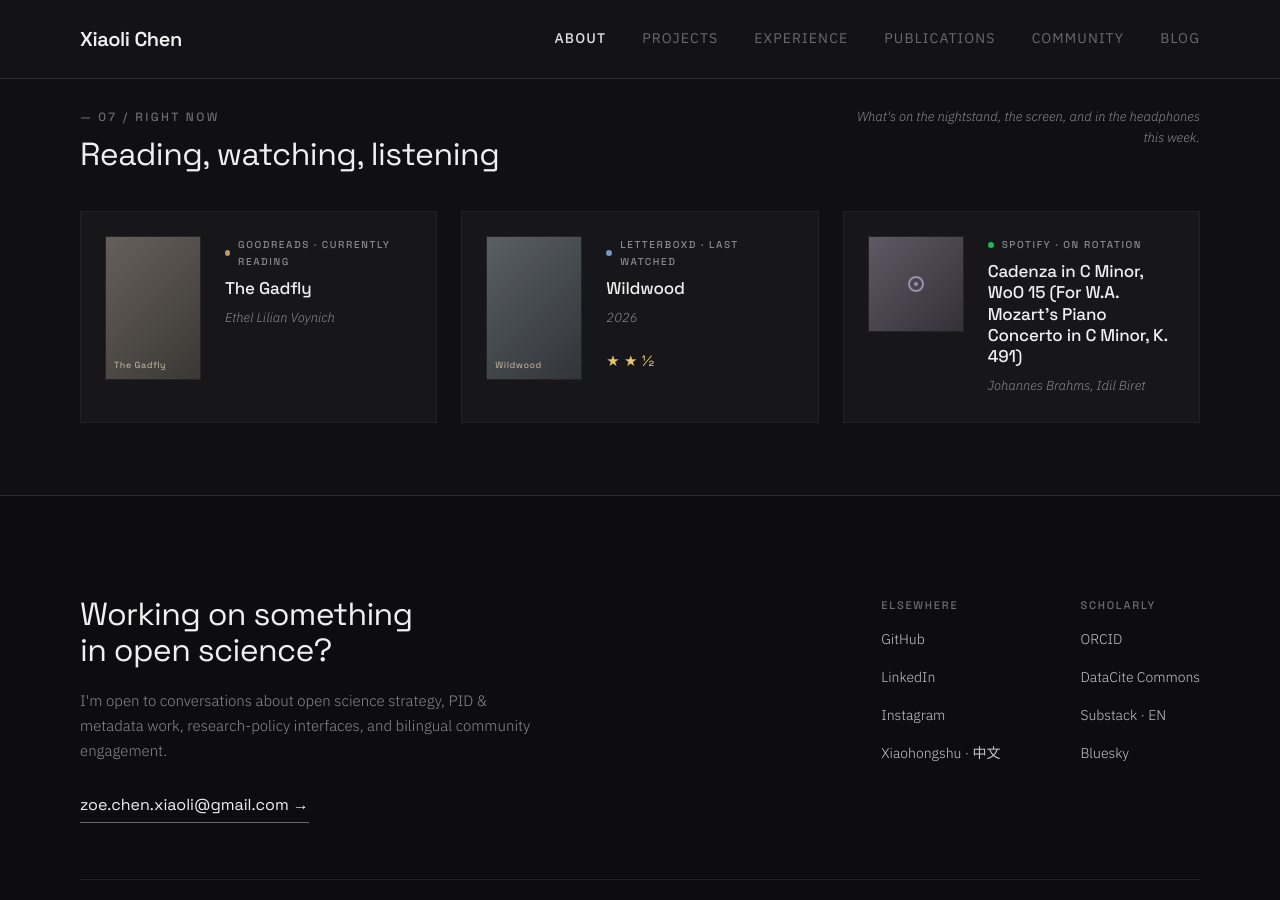
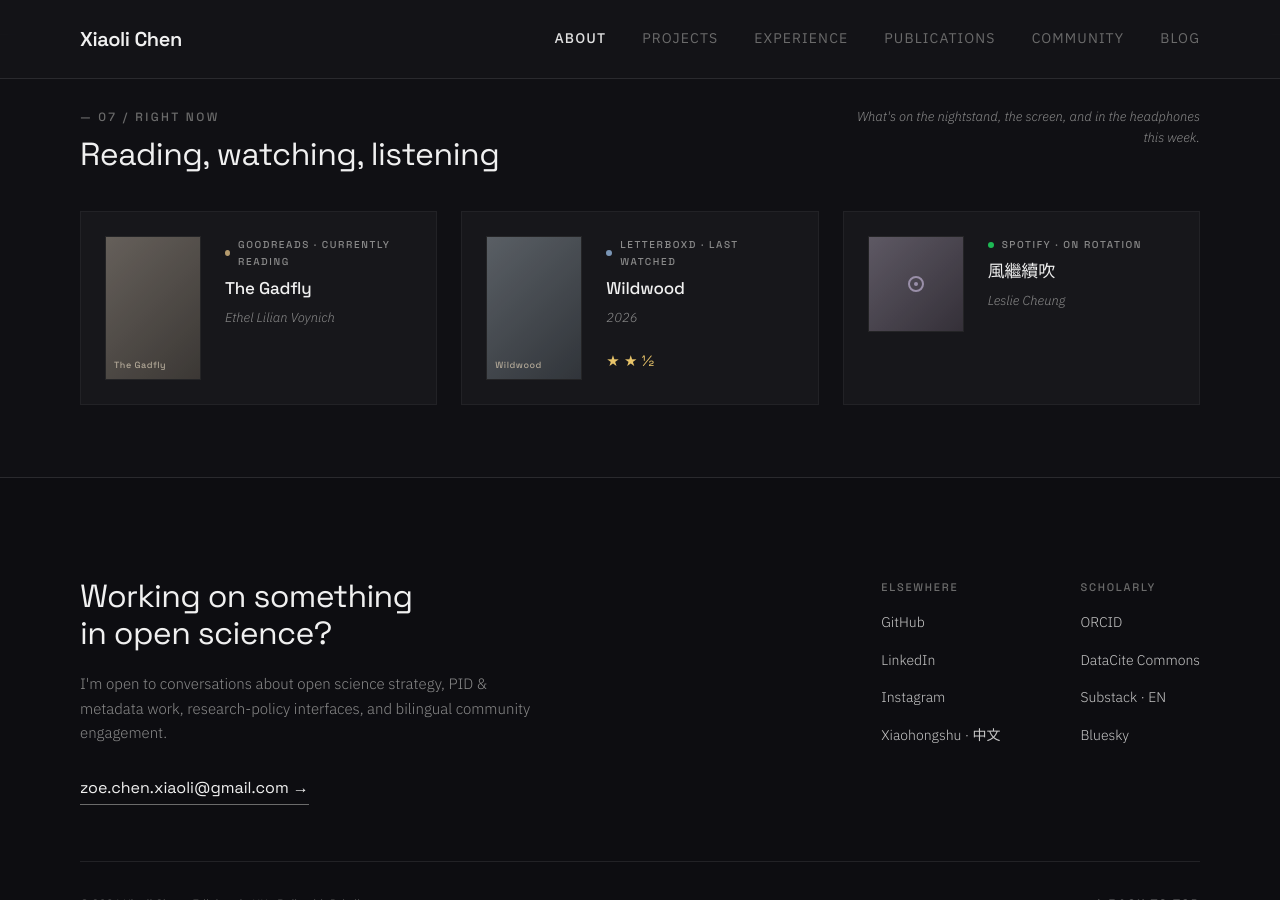
Before and after one commit to xchen101/xchen101.github.io, a Jekyll site: the page built from index.md, in a window 1280 px wide and 900 px high, scrolled down 6679 px. Built offline with Jekyll 4.4.1, drawn with Linux system fonts in a browser that asks for light colours; comment, search, counter and statistics services are not loaded; grey boxes are pictures that could not be loaded.

Commit message:
update: Right Now widget data (auto)

```diff
--- a/_data/now.yml
+++ b/_data/now.yml
@@ -1,4 +1,4 @@
-# Right now — auto-generated by Hermes cron on 2026-10-30 06:00 UTC
+# Right now — auto-generated by Hermes cron on 2026-10-30 12:00 UTC
 # Sources: Goodreads RSS / Letterboxd RSS / Spotify API
 
 reading:
@@ -24,8 +24,8 @@ listening:
   service: "Spotify"
   accent: "#1DB954"
   label: "On rotation"
-  title: "Cadenza in C Minor, WoO 15 (For W.A. Mozart's Piano Concerto in C Minor, K. 491)"
-  artist: "Johannes Brahms, Idil Biret"
-  url: "https://open.spotify.com/track/5endtMq65FoFgFAKn7KXJr"
+  title: "風繼續吹"
+  artist: "Leslie Cheung"
+  url: "https://open.spotify.com/track/5RLv04XXxe0Nc4W7DTBJGT"
   profile_url: "https://open.spotify.com/"
-  image: "https://i.scdn.co/image/ab67616d00001e029d644f6d1d2b39441c58bf49"
+  image: "https://i.scdn.co/image/ab67616d00001e02295e5a613cb3fb9f7ccf532e"
```
